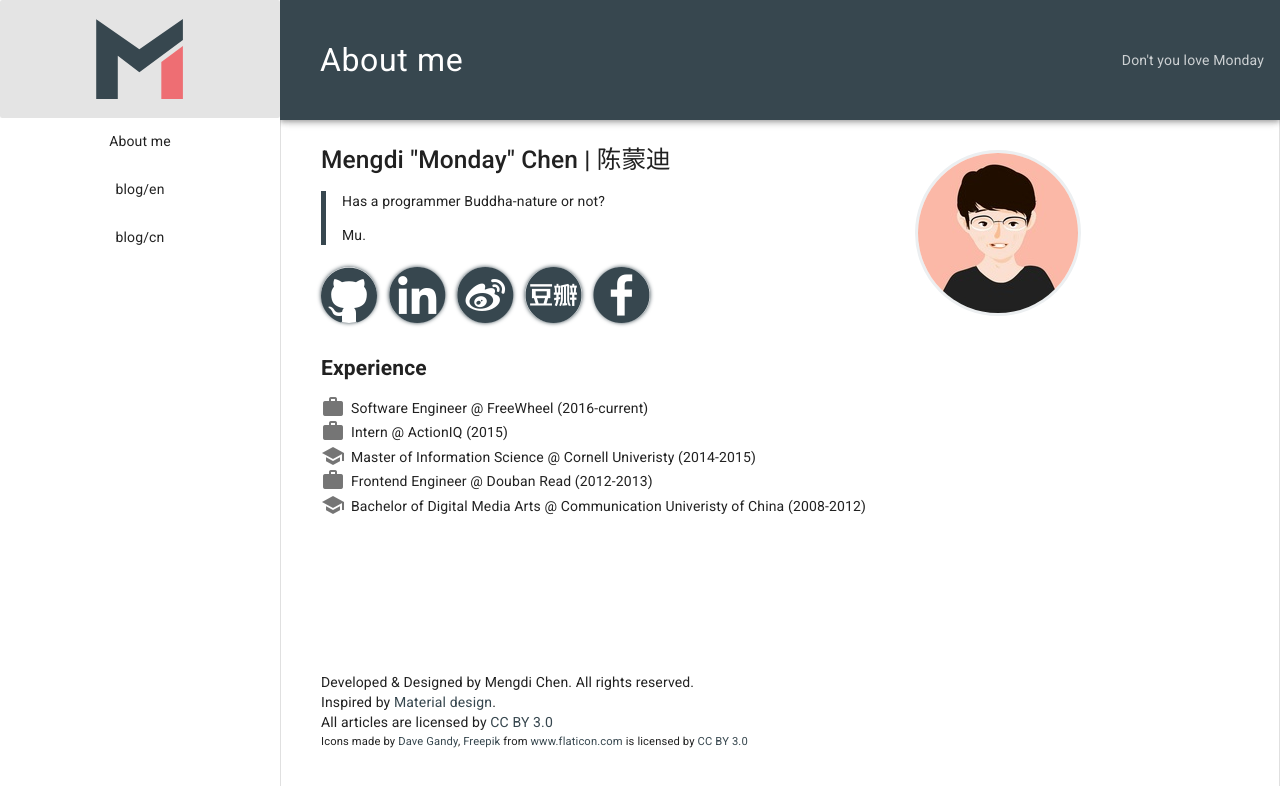
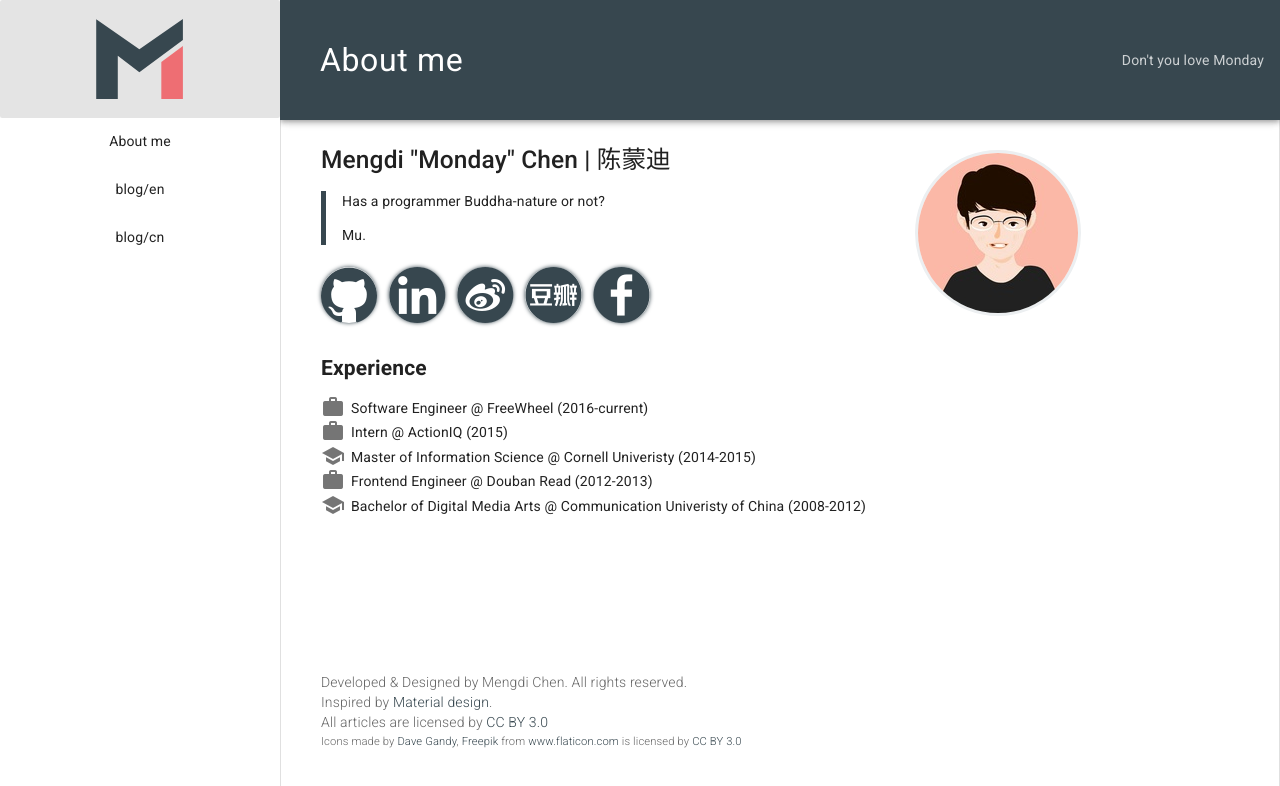
Before and after one commit to mondaychen/mondaychen.github.io, a Nuxt app: page / in a window 1280 px wide. Shown: the top 786 px of the page. Built offline with nearby package versions, Linux system fonts and the light colour scheme.

Commit message:
better styles

```diff
--- a/layouts/default.vue
+++ b/layouts/default.vue
@@ -29,11 +29,11 @@
             <span class="md-list-item-text">About me</span>
           </md-list-item>
 
-          <md-list-item to="/blog/en">
+          <md-list-item class="blog-list" to="/blog/en">
             <span class="md-list-item-text">blog/en</span>
           </md-list-item>
 
-          <md-list-item to="/blog/cn">
+          <md-list-item class="blog-list" to="/blog/cn">
             <span class="md-list-item-text">blog/cn</span>
           </md-list-item>
         </md-list>
@@ -169,7 +169,8 @@ export default {
   text-align: center;
   display: inline-block;
 }
-.drawer .md-list .exact-active-link {
+.drawer .md-list .exact-active-link,
+.drawer .md-list .blog-list .active-link {
   background-color: #eee;
 }
 .app-content {
@@ -180,9 +181,11 @@ export default {
 }
 footer {
   margin-top: 3em;
-  .credit {
-    font-size: 0.8em;
-  }
+  font-weight: 300;
+  color: #666;
+}
+footer .credit {
+  font-size: 0.8em;
 }
 
 @media (min-width: 600px) {
```
